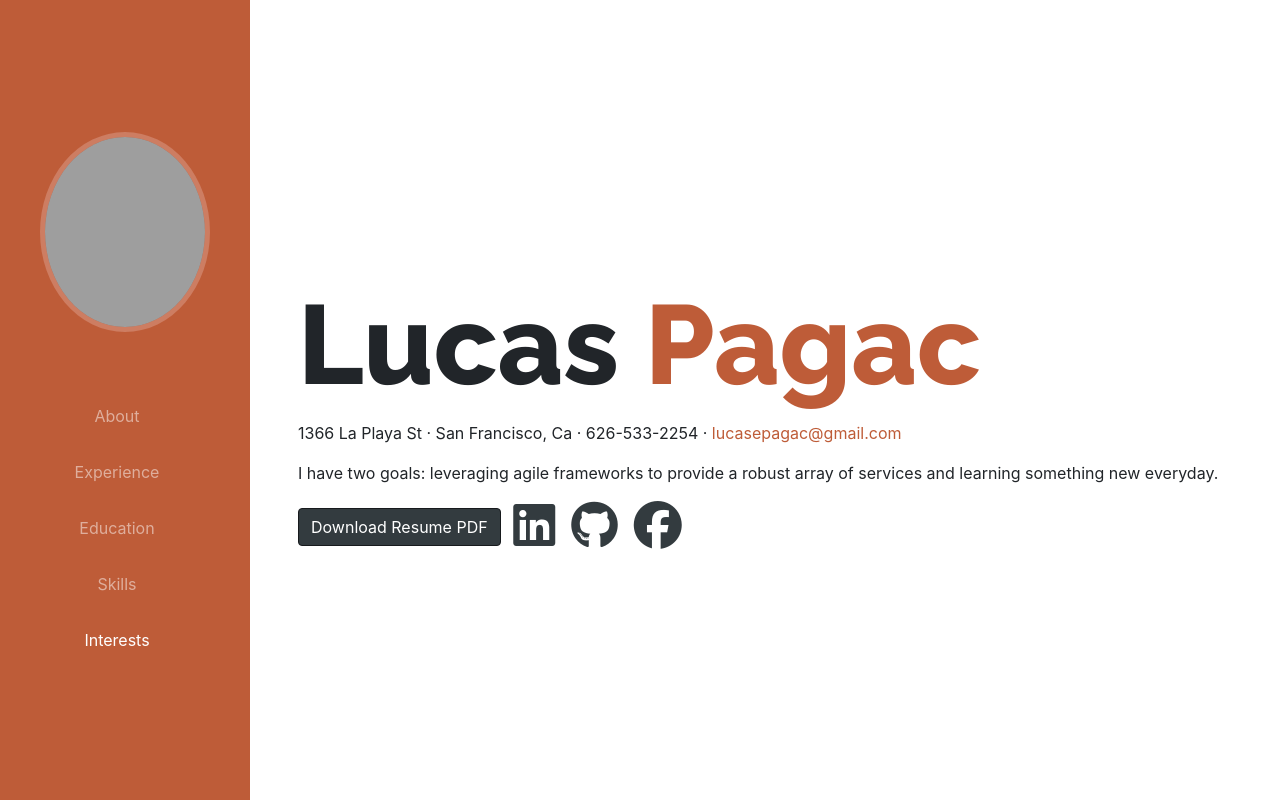
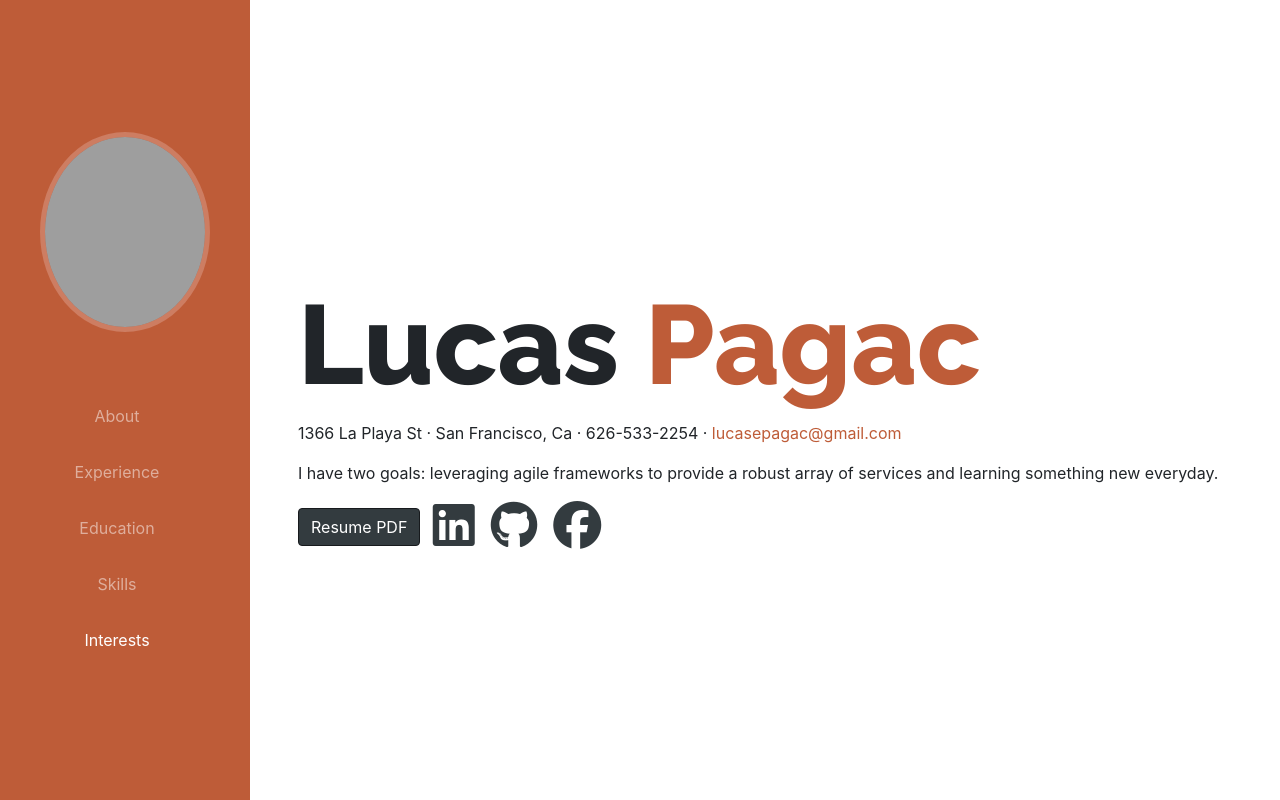
Before and after one commit to lpagac/lpagac, a plain HTML site: page index.html in a window 1280 px wide. Shown: the top 800 px of the page. Drawn offline with nearby package versions, Linux system fonts and the light colour scheme; grey boxes are pictures that could not be loaded.

Commit message:
Update index.html

```diff
--- a/index.html
+++ b/index.html
@@ -64,7 +64,7 @@
                     <span class="colorized">Pagac</span></h1>
                 <p class="info">1366 La Playa St · San Francisco, Ca · 626-533-2254 · <a href=mailto:lucasepagac@gmail.com class="colorized">lucasepagac@gmail.com</a></p>
                 <p class="bio">I have two goals: leveraging agile frameworks to provide a robust array of services and learning something new everyday.</p>
-                <button type="button" class="mb-4 mr-2 btn btn-dark active"><a href="assets/LucasPagacResume2020PDF.pdf">Download Resume PDF</a></button>
+                <button type="button" class="mb-4 mr-2 btn btn-dark active"><a href="assets/LucasPagacResume2020PDF.pdf">Resume PDF</a></button>
                 <span class="contact-icons"><a href="www.linkedin.com/in/lucas-pagac"><i class="fab fa-linkedin fa-3x"></i></a><a href="https://github.com/lpagac/lpagac.github.io.git"><i class="fab fa-github fa-3x"></i></a><a href="https://www.facebook.com/lucas.pagac/"><i class="fab fa-facebook fa-3x"></i></a></span>
             </div>
         </section>
```
